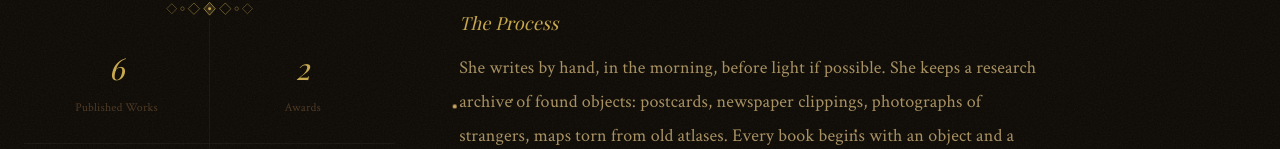
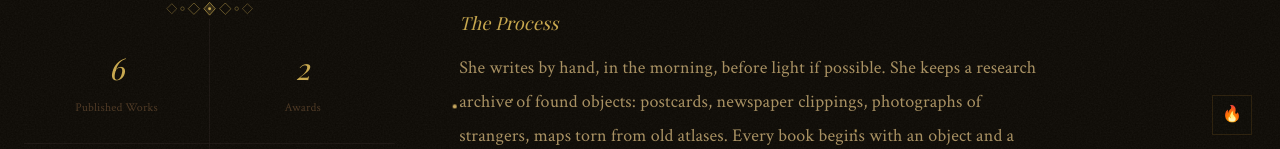
Before and after one commit to bslleen/WP, a React (Vite) app: page /about in a window 1280 px wide. Shown: the part 637-786 px from the top of the page. Built offline with nearby package versions, Linux system fonts and the light colour scheme; no server answers; a web font is replaced by a local one.

Commit message:
Add ambient sound: Howler.js, fireplace/rain OGG, mute toggle button bottom-right

```diff
--- a/package.json
+++ b/package.json
@@ -13,6 +13,7 @@
     "@tailwindcss/typography": "^0.5.19",
     "@tailwindcss/vite": "^4.3.0",
     "framer-motion": "^12.40.0",
+    "howler": "^2.2.4",
     "lucide-react": "^1.17.0",
     "react": "^19.2.6",
     "react-dom": "^19.2.6",
--- a/src/App.jsx
+++ b/src/App.jsx
@@ -10,6 +10,7 @@ import { useSecretAccess } from './hooks/useSecretAccess'
 import AdminRequireAuth from './components/admin/AdminRequireAuth'
 import AdminLayout from './components/admin/AdminLayout'
 import DustMotes from './components/DustMotes'
+import AmbientSound from './components/AmbientSound'
 
 import Home from './pages/Home'
 import Works from './pages/Works'
@@ -173,6 +174,7 @@ export default function App() {
   return (
     <BrowserRouter>
       <DustMotes />
+      <AmbientSound />
       <AppInner />
     </BrowserRouter>
   )
--- /dev/null
+++ b/src/components/AmbientSound.jsx
@@ -0,0 +1,63 @@
+import { useState, useEffect, useRef } from 'react'
+import { Howl } from 'howler'
+
+export default function AmbientSound() {
+  const [muted, setMuted] = useState(false)
+  const [started, setStarted] = useState(false)
+  const soundRef = useRef(null)
+
+  useEffect(() => {
+    soundRef.current = new Howl({
+      src: ['/sounds/ambient.ogg'],
+      loop: true,
+      volume: 0,
+    })
+    const start = () => {
+      if (started) return
+      setStarted(true)
+      soundRef.current.play()
+      soundRef.current.fade(0, 0.22, 4000)
+    }
+    window.addEventListener('click', start, { once: true })
+    window.addEventListener('scroll', start, { once: true })
+    return () => {
+      window.removeEventListener('click', start)
+      window.removeEventListener('scroll', start)
+      soundRef.current?.unload()
+    }
+  }, [])
+
+  const toggle = () => {
+    setMuted(m => {
+      const next = !m
+      soundRef.current?.volume(next ? 0 : 0.22)
+      return next
+    })
+  }
+
+  return (
+    <button
+      onClick={toggle}
+      title={muted ? 'Unmute' : 'Mute ambient sound'}
+      style={{
+        position: 'fixed',
+        bottom: '28px',
+        right: '28px',
+        zIndex: 9998,
+        background: 'rgba(13,10,5,0.8)',
+        border: '0.5px solid #2a1e0a',
+        color: '#c9a85c',
+        width: '40px',
+        height: '40px',
+        display: 'flex',
+        alignItems: 'center',
+        justifyContent: 'center',
+        cursor: 'pointer',
+        fontSize: '16px',
+        transition: 'all 0.2s',
+      }}
+    >
+      {muted ? '🔇' : '🔥'}
+    </button>
+  )
+}
```
Also changed, not shown: 2 other files (tests, documents, lock files or other folders).
